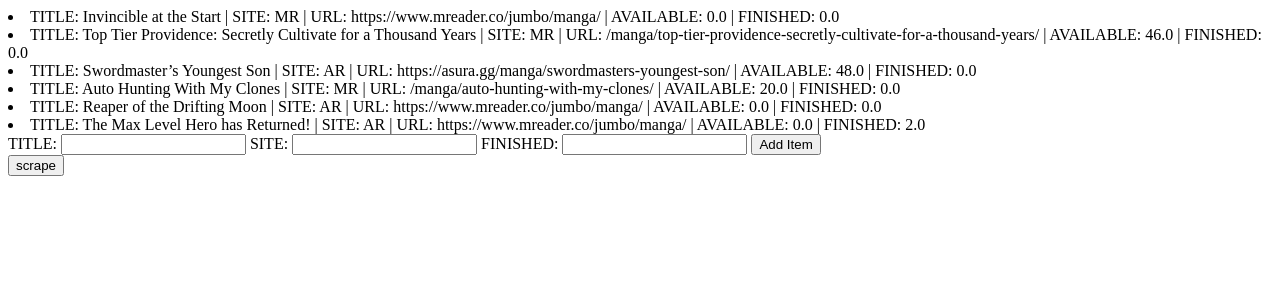
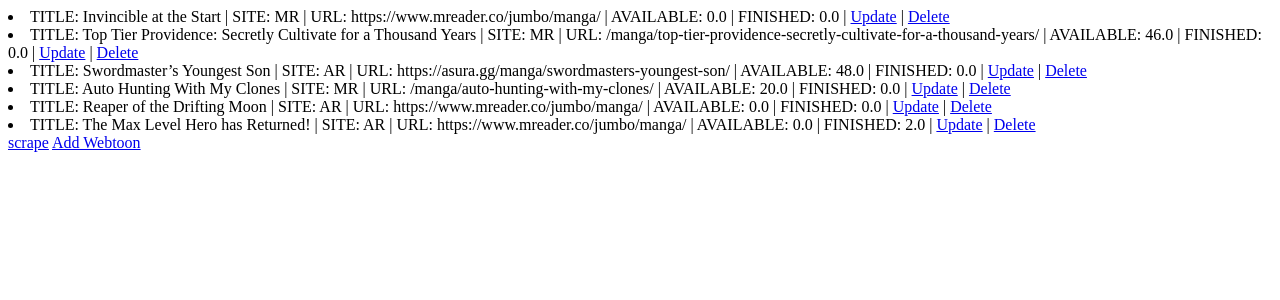
Before and after one commit to rnz-d/dj_webtoonDB, a Django app: page / in a window 1280 px wide. Shown: the top 300 px of the page. Run offline with Django 4.2, Linux system fonts and the light colour scheme; data comes from the database, SQL or seed files in the repository; both versions use the stored data as it was after the commit.

Commit message:
Added forms for better CRUD

```diff
--- a/webtoonDB/main/templates/main/base.html
+++ b/webtoonDB/main/templates/main/base.html
@@ -6,6 +6,7 @@
         <meta name="viewport" content="width=device-width, initial-scale=1.0">
         <title>{% block title %}webtoonDB{% endblock title %}</title>
     </head>
+
     <body>
         {% block content %}
 
--- a/webtoonDB/main/templates/main/index.html
+++ b/webtoonDB/main/templates/main/index.html
@@ -1,17 +1,17 @@
-{% extends 'main/base.html' %}
+{% extends "main/base.html" %}
 
 {% block title %}Index{% endblock title %}
 
 {% block content %}
+
     {% for webtoon in webtoon_list %}
-        <li>TITLE: {{ webtoon.title }} | SITE: {{ webtoon.site }} | URL: {{ webtoon.url }} | AVAILABLE: {{ webtoon.available_ch }} | FINISHED: {{ webtoon.finished_ch }}</li>
+        <li>TITLE: {{ webtoon.title }} | SITE: {{ webtoon.site }} | URL: {{ webtoon.url }} | AVAILABLE: {{ webtoon.available_ch }} | FINISHED: {{ webtoon.finished_ch }}
+            | <a href="{% url 'main:updateWebtoon' webtoon.id %}">Update</a>
+            | <a href="{% url 'main:deleteWebtoon' webtoon.id %}">Delete</a>
+        </li>
     {% endfor %}
-    <form method='post' action="{% url 'main:index' %}">
-    {% csrf_token %}
-        TITLE: <input type='text', name='title'>
-        SITE: <input type='text', name='site'>
-        FINISHED: <input type='number', step='any' name='finished_ch'>
-        <button type='submit', name='newWebtoon', value='newWebtoon'>Add Item</button>
-    </form>
-    <button onclick="location.href='{% url 'main:scrape' %}'">scrape</button>
+
+    <a href="{% url 'main:scrape' %}">scrape</a>
+    <a href="{% url 'main:addWebtoon' %}">Add Webtoon</a>
+
 {% endblock content %}
--- a/webtoonDB/main/urls.py
+++ b/webtoonDB/main/urls.py
@@ -6,4 +6,7 @@ app_name = "main"
 urlpatterns = [
     path("", views.index, name="index"),
     path("scrape/", views.scrape, name="scrape"),
+    path("add-webtoon/", views.addWebtoon, name="addWebtoon"),
+    path("update-webtoon/<str:id>/", views.updateWebtoon, name="updateWebtoon"),
+    path("delete-webtoon/<str:id>/", views.deleteWebtoon, name="deleteWebtoon"),
 ]
--- a/webtoonDB/main/views.py
+++ b/webtoonDB/main/views.py
@@ -1,5 +1,6 @@
-from django.shortcuts import render
+from django.shortcuts import render, redirect
 from .models import Webtoon
+from .forms import WebtoonForm
 
 from bs4 import BeautifulSoup
 import requests
@@ -8,16 +9,20 @@ import requests
 
 
 def index(response):
+
     webtoon_list = Webtoon.objects.all()
+
     if response.method == "POST":
         title = response.POST.get("title")
         site = response.POST.get("site")
         finished_ch = response.POST.get("finished_ch")
+
         if Webtoon.objects.filter(title=title).exists():
             W = Webtoon.objects.get(title=title)
             W.site = site if site else "MR"
             W.finished_ch = finished_ch if finished_ch else 0
             W.save()
+
         else:
             W = Webtoon(
                 title=title,
@@ -25,10 +30,60 @@ def index(response):
                 finished_ch=finished_ch if finished_ch else 0,
             )
             W.save()
-    return render(response, "main/index.html", {"webtoon_list": webtoon_list})
+
+    context = {"webtoon_list": webtoon_list}
+    return render(response, "main/index.html", context)
+
+
+def addWebtoon(response):
+
+    form = WebtoonForm()
+
+    if response.method == "POST":
+        form = WebtoonForm(response.POST)
+
+        if form.is_valid():
+            form.save()
+
+            return redirect("/")
+
+    context = {"form": form}
+    return render(response, "main/webtoon-form.html", context)
+
+
+def updateWebtoon(response, id):
+
+    webtoon = Webtoon.objects.get(id=id)
+    form = WebtoonForm(instance=webtoon)
+
+    if response.method == "POST":
+        form = WebtoonForm(response.POST, instance=webtoon)
+
+        if form.is_valid():
+            form.save()
+
+            return redirect("/")
+
+    context = {"form": form}
+    return render(response, "main/webtoon-form.html", context)
+
+
+def deleteWebtoon(response, id):
+
+    webtoon = Webtoon.objects.get(id=id)
+    title = webtoon.title
+
+    if response.method == "POST":
+        webtoon.delete()
+
+        return redirect("/")
+
+    context = {"webtoon": title}
+    return render(response, "main/delete.html", context)
 
 
 def scrape(response):
+
     webtoon_list = Webtoon.objects.all()
 
     AR_PAGES = 3
@@ -40,6 +95,7 @@ def scrape(response):
     AR_URL_CLASS = "series"
 
     ar_pages = AR_PAGES
+
     for page in range(1, ar_pages):
         ar_html_text = requests.get(f"https://asura.gg/page/{page}/").text
         ar_soup = BeautifulSoup(ar_html_text, "lxml")
@@ -48,8 +104,10 @@ def scrape(response):
 
         for ar_webtoon in ar_webtoons:
             title = ar_webtoon.find(AR_TITLE_TYPE).text.strip()
+
             if Webtoon.objects.filter(title=title).exists():
                 W = Webtoon.objects.get(title=title)
+
                 if W.site == "AR":
                     url = ar_webtoon.find("a", class_=AR_URL_CLASS)["href"].strip()
                     list = ar_webtoon.find("li")
@@ -70,6 +128,7 @@ def scrape(response):
     MR_CHAPTER_CLASS = "chapter-title text1row"
 
     mr_pages = MR_PAGES
+
     for page in range(1, mr_pages):
         mr_html_text = requests.get(
             f"https://www.mreader.co/jumbo/manga/?results={page}"
@@ -80,8 +139,10 @@ def scrape(response):
 
         for mr_webtoon in mr_webtoons:
             title = mr_webtoon.find(MR_TITLE_TYPE, class_=MR_TITLE_CLASS).text.strip()
+
             if Webtoon.objects.filter(title=title).exists():
                 W = Webtoon.objects.get(title=title)
+
                 if W.site == "MR":
                     url = mr_webtoon.find("a", class_=MR_URL_CLASS)["href"].strip()
                     chapter = (
@@ -89,14 +150,19 @@ def scrape(response):
                         .text.strip()
                         .partition("Chapter ")[2]
                     )
+
                     if "eng" in chapter:
                         chapter_parts = chapter.split("-")
+
                         if chapter_parts[1].isdigit():
                             chapter = f"{chapter_parts[0]}.{chapter_parts[1]}"
+
                         else:
                             chapter = chapter_parts[0]
+
                         W.url = url
                         W.available_ch = float(chapter)
                         W.save()
 
-    return render(response, "main/index.html", {"webtoon_list": webtoon_list})
+    context = {"webtoon_list": webtoon_list}
+    return render(response, "main/index.html", context)
```
Also changed, not shown: webtoonDB/main/forms.py (added, +8 -0 lines), webtoonDB/main/templates/main/delete.html (added, +16 -0 lines), webtoonDB/main/templates/main/webtoon-form.html (added, +15 -0 lines), webtoonDB/db.sqlite3. Lines whose indentation alone changed are shown as unchanged.
